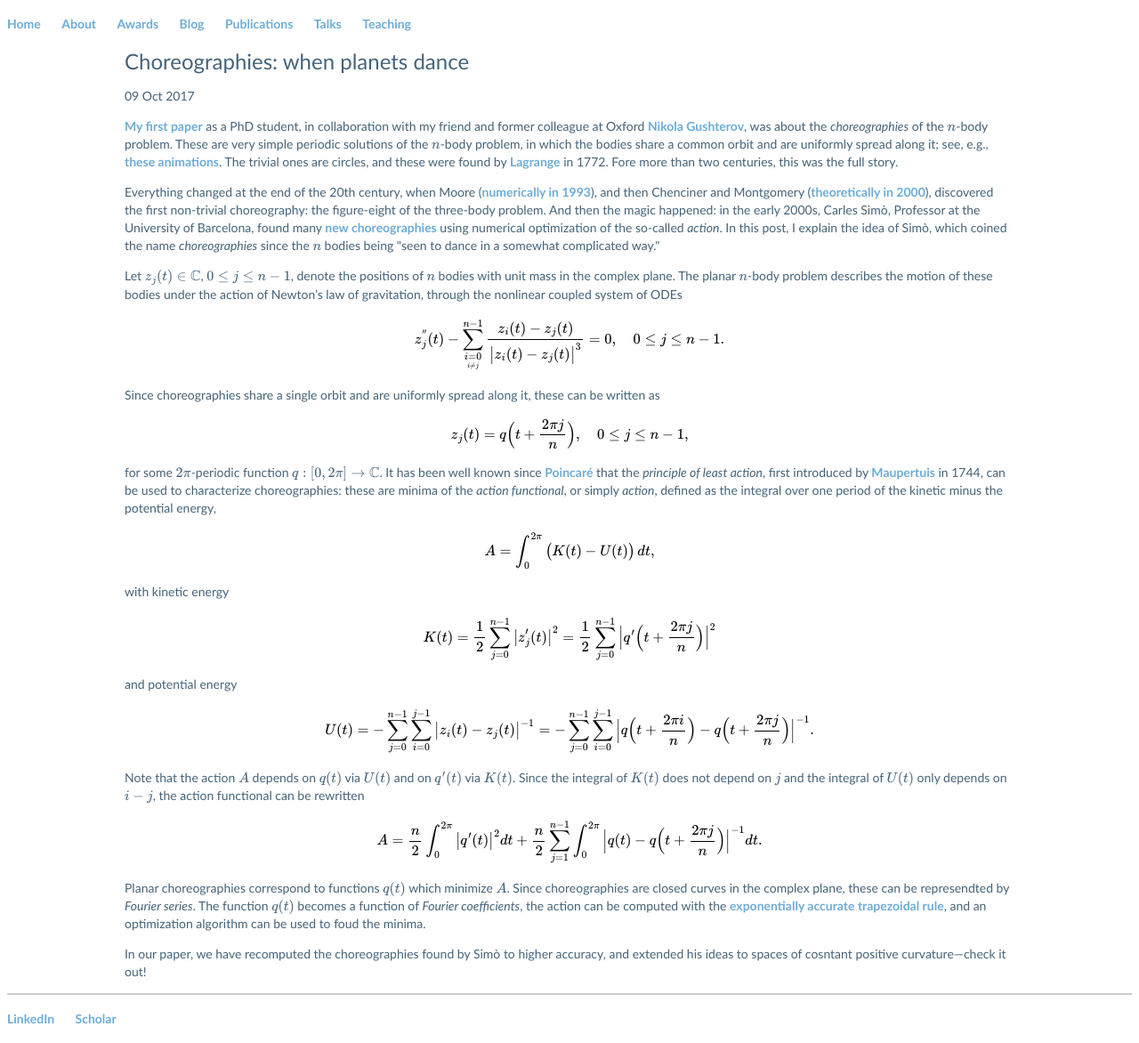
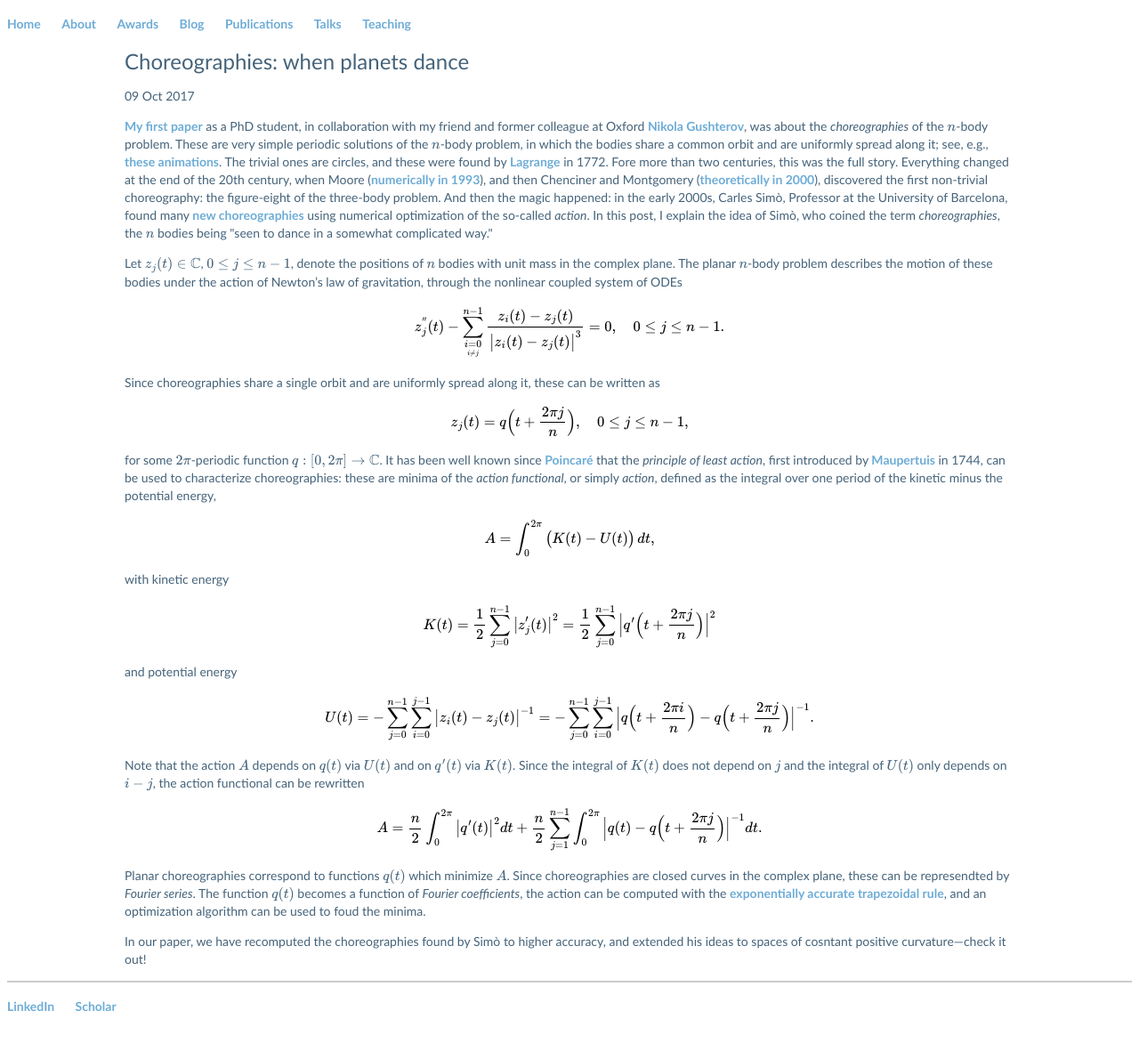
Before and after one commit to Hadrien-Montanelli/Hadrien-Montanelli.github.io, a Jekyll site: the page built from _posts/2017-10-09-choreographies.md, in a window 1280 px wide. Shown: the whole page at 89% size. Built offline with Jekyll 4.4.1, drawn with Linux system fonts in a browser that asks for light colours; formulas are drawn with MathJax 3.

Commit message:
Update 2017-10-09-choreographies.md

```diff
--- a/_posts/2017-10-09-choreographies.md
+++ b/_posts/2017-10-09-choreographies.md
@@ -14,7 +14,6 @@ see, e.g., <a href="http://www.maths.manchester.ac.uk/~jm/Choreographies/">these
 The trivial ones are circles, and these were found by
 <a href="http://en.wikipedia.org/wiki/Joseph-Louis_Lagrange">Lagrange</a> in 1772.
 Fore more than two centuries, this was the full story.
-
 Everything changed at the end of the 20th century, when Moore
 (<a href="http://tuvalu.santafe.edu/~moore/pubs/braids-prl.pdf">numerically in 1993</a>),
 and then Chenciner and Montgomery
@@ -23,7 +22,7 @@ discovered the first non-trivial choreography: the figure-eight of the three-bod
 And then the magic happened: in the early 2000s, Carles Simò, Professor at the University of Barcelona, found many
 <a href="http://www.math.uni-bielefeld.de/~rehmann/ECM/cdrom/3ecm/pdfs/pant3/simo.pdf">new choreographies</a>
 using numerical optimization of the so-called <i>action</i>.
-In this post, I explain the idea of Simò, which coined the name <i>choreographies</i> since the $$n$$ bodies being &#34;seen to dance in a somewhat complicated way.&#34;
+In this post, I explain the idea of Simò, who coined the term <i>choreographies</i>, the $$n$$ bodies being &#34;seen to dance in a somewhat complicated way.&#34;
 
 Let $$z_j(t)\in\mathbb{C}$$, $$0\leq j\leq n-1$$, denote the positions of $$n$$ bodies with unit mass in the complex plane.
 The planar $$n$$-body problem describes the motion of these bodies under the action of Newton's law of gravitation,
```
